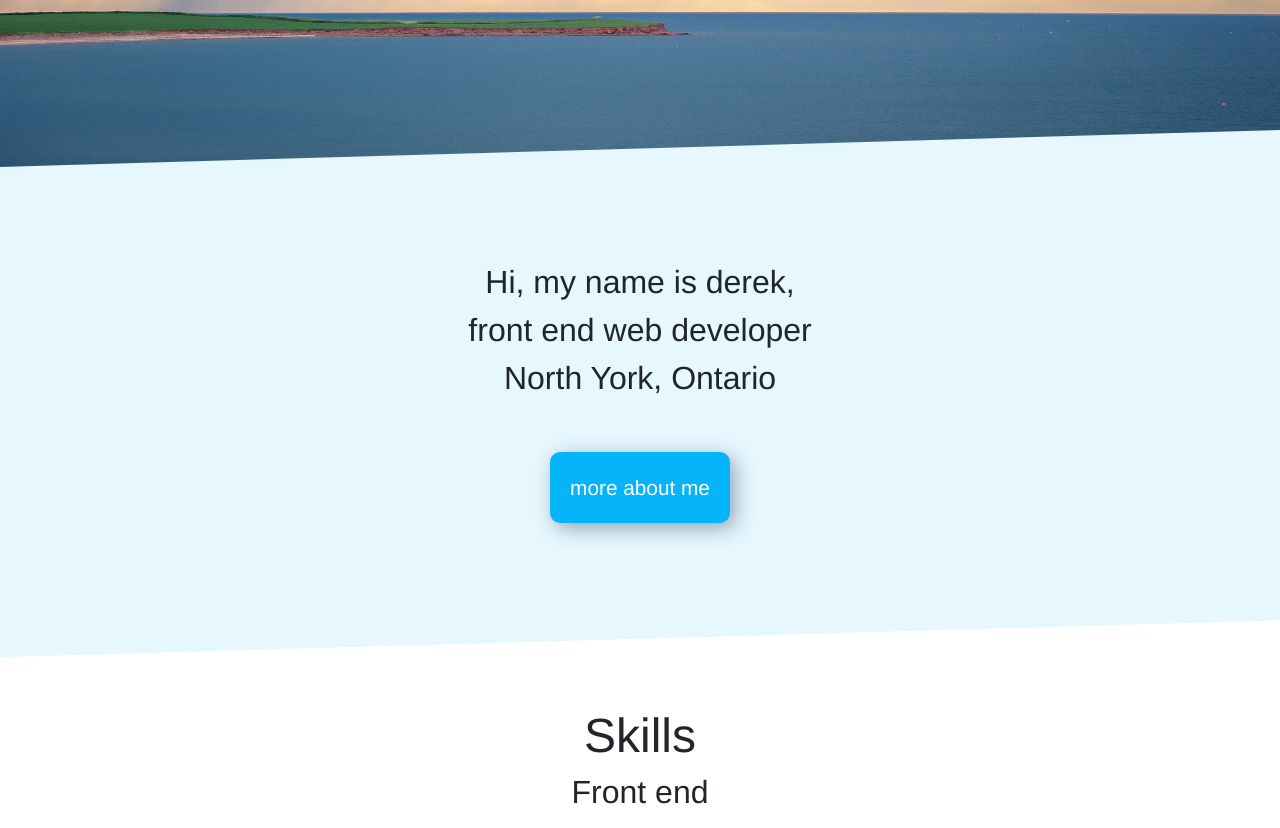
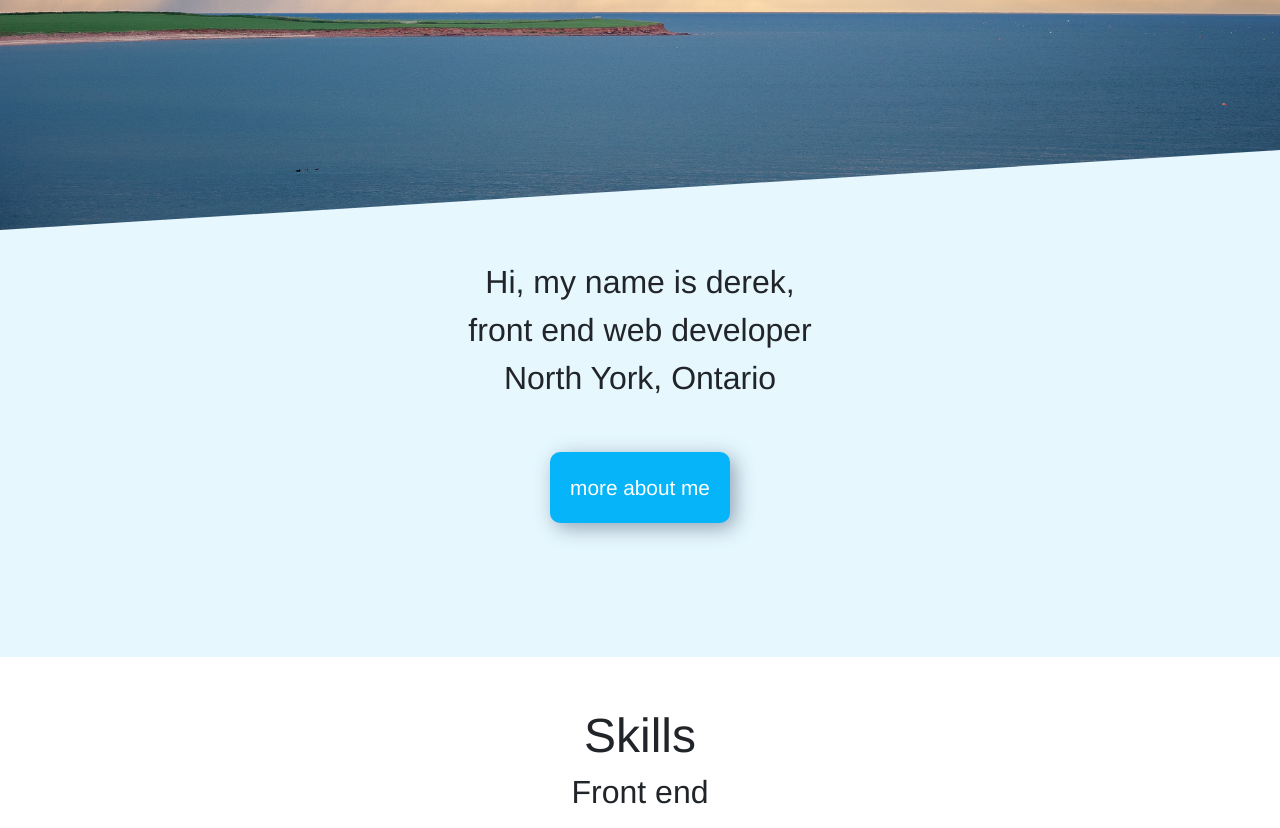
Before and after one commit to derek12356/portfolio, a plain HTML site: page index.html in a window 1280 px wide. Shown: the part 600-1428 px from the top of the page. Drawn offline with nearby package versions, Linux system fonts and the light colour scheme.

Commit message:
fix layout

```diff
--- a/scss/styles.scss
+++ b/scss/styles.scss
@@ -70,8 +70,6 @@ header{
   height:auto;
   padding: 30% 5%;
   background-color: #e6f7fe;
-  clip-path: polygon(0 7%, 100% 0, 100% 93%, 0% 100%);
-  -webkit-clip-path: polygon(0 7%, 100% 0, 100% 93%, 0% 100%);
   .main-intro{
     text-align: center;
     font-family: $comic-font;
```
Also changed, not shown: css/styles.css, 1 other file.
